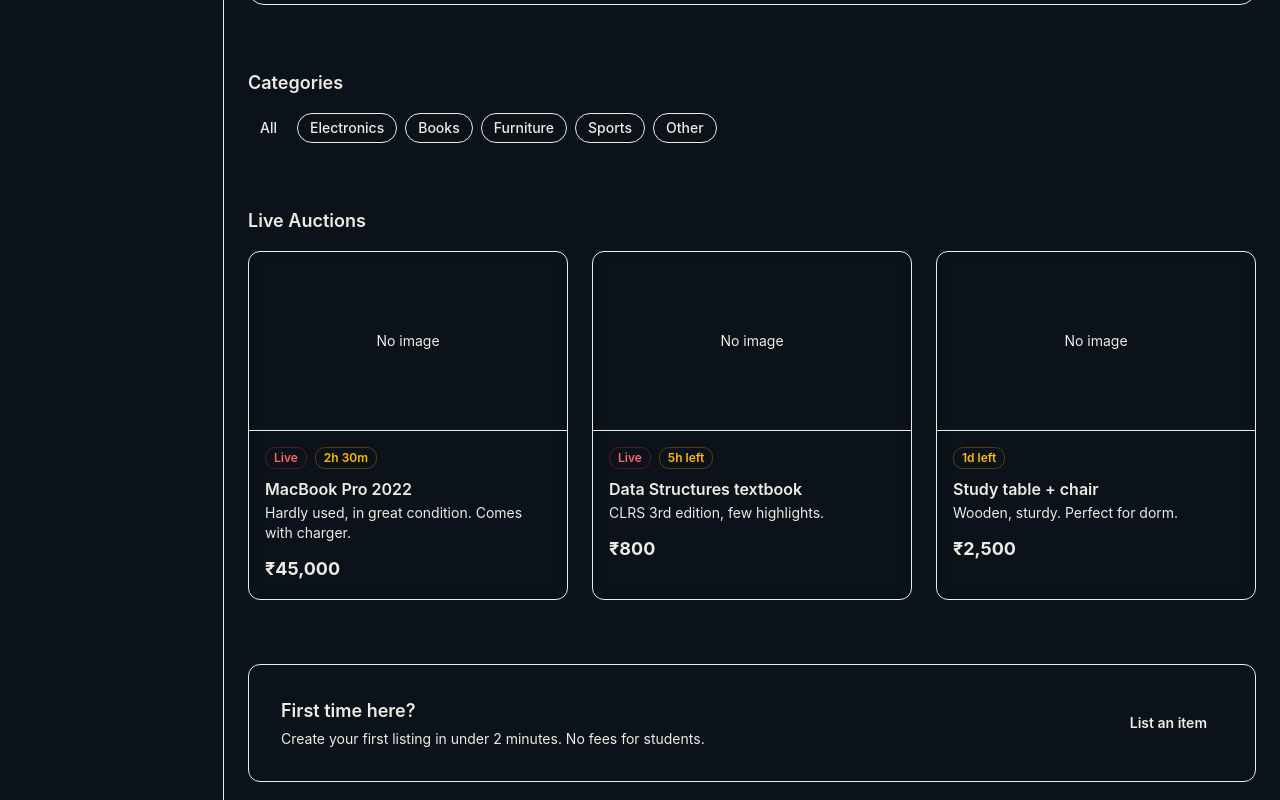
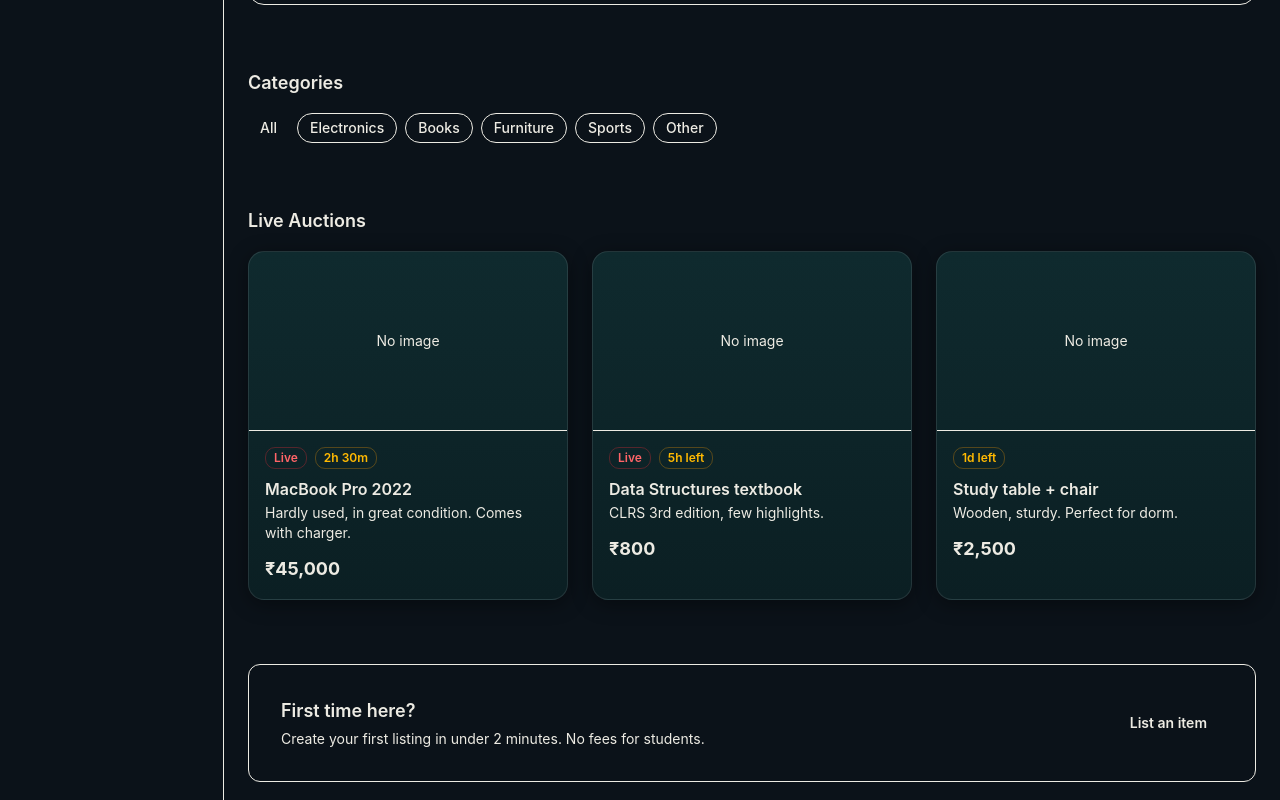
Before and after one commit to nonoyobussiness/student-online-auction-system, a React (Vite) app: page /home in a window 1280 px wide. Shown: the part 570-1370 px from the top of the page. Built offline with nearby package versions, Linux system fonts and the light colour scheme.

Commit message:
Changes in Card

```diff
--- a/src/components/ui/Card.tsx
+++ b/src/components/ui/Card.tsx
@@ -1,15 +1,5 @@
 /**
- * Card - Base container component for content blocks
- *
- * How to use:
- *   <Card>
- *     <h3>Title</h3>
- *     <p>Content goes here</p>
- *   </Card>
- *
- *   <Card padding="none">Content with no padding</Card>
- *
- * Use for: auction cards, info boxes, feature blocks
+ * Card - Premium UI container (Design System)
  */
 
 import type { ReactNode } from "react";
@@ -18,18 +8,17 @@ type CardPadding = "none" | "sm" | "md" | "lg";
 
 export interface CardProps {
   children: ReactNode;
-  /** Padding size - "none" removes default padding */
   padding?: CardPadding;
-  /** Optional click handler - makes card interactive */
   onClick?: () => void;
   className?: string;
+  hover?: boolean;
 }
 
 const paddingStyles: Record<CardPadding, string> = {
   none: "p-0",
-  sm: "p-4",
-  md: "p-5",
-  lg: "p-6",
+  sm: "p-3",
+  md: "p-4",
+  lg: "p-5",
 };
 
 export default function Card({
@@ -37,30 +26,54 @@ export default function Card({
   padding = "md",
   onClick,
   className = "",
+  hover = true,
 }: CardProps) {
+  const isInteractive = !!onClick;
+
   return (
     <div
       className={`
-        rounded-xl bg-bg-card border border-border
-        backdrop-blur-sm
+        relative
+        rounded-2xl
+        bg-[linear-gradient(180deg,#0f2a2e,#0b1f23)]
+        border border-white/10
+
+        shadow-[0_4px_20px_rgba(0,0,0,0.4)]
+        transition-all duration-300 ease-out
+
         ${paddingStyles[padding]}
-        ${onClick ? "cursor-pointer hover:border-primary/50 transition-colors" : ""}
+
+        ${
+          hover || isInteractive
+            ? "hover:shadow-[0_10px_30px_rgba(45,212,191,0.15)] hover:-translate-y-1 hover:border-teal-400/40"
+            : ""
+        }
+
+        ${
+          isInteractive
+            ? "cursor-pointer focus:outline-none focus:ring-2 focus:ring-teal-400/40"
+            : ""
+        }
+
         ${className}
       `.trim().replace(/\s+/g, " ")}
       onClick={onClick}
       onKeyDown={
-        onClick
+        isInteractive
           ? (e) => {
               if (e.key === "Enter" || e.key === " ") {
                 e.preventDefault();
-                onClick();
+                onClick?.();
               }
             }
           : undefined
       }
-      role={onClick ? "button" : undefined}
-      tabIndex={onClick ? 0 : undefined}
+      role={isInteractive ? "button" : undefined}
+      tabIndex={isInteractive ? 0 : undefined}
     >
+      {/* subtle glow overlay */}
+      <div className="absolute inset-0 rounded-2xl pointer-events-none bg-gradient-to-br from-teal-400/5 to-transparent opacity-0 hover:opacity-100 transition-opacity duration-300" />
+
       {children}
     </div>
   );
```
